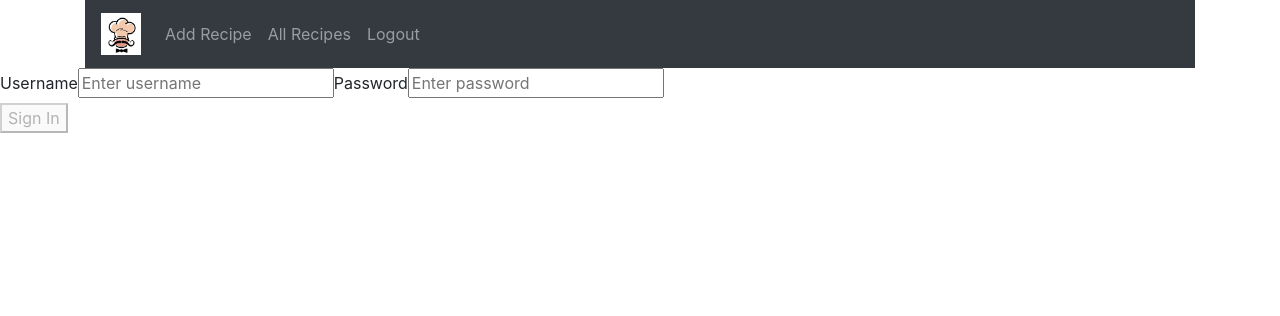
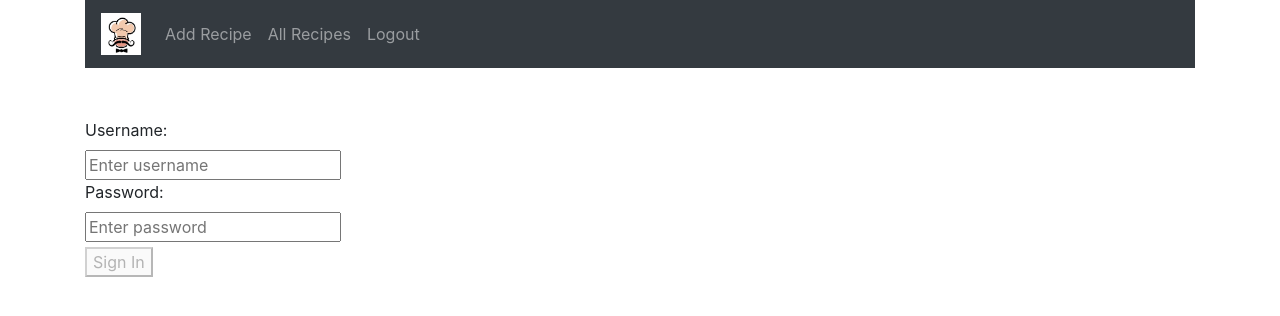
Before and after one commit to vrushti85/recipeAngularClass1, an Angular app: page /sign-in in a window 1280 px wide. Shown: the top 316 px of the page. Built offline with nearby package versions, Linux system fonts and the light colour scheme.

Commit message:
[Fix]: Design of signin page.

```diff
--- a/src/app/sign-in/sign-in.component.html
+++ b/src/app/sign-in/sign-in.component.html
@@ -1,11 +1,17 @@
+<div class="container">
   <div>
     <form class="form" [formGroup]="signinForm">
-      <label> Username </label>
+      <label> Username: </label>
+      <div>
         <input type="text" placeholder="Enter username" formControlName="username" />
-      <label>Password</label>
+      </div>
+      <label>Password: </label>
+      <div>
         <input type="password" placeholder="Enter password" formControlName="password" />
+      </div>
       <div>
         <button (click)="submit()" [disabled]="!signinForm.valid">Sign In</button>
       </div>
     </form>
   </div>
+</div>
--- a/src/app/sign-in/sign-in.component.scss
+++ b/src/app/sign-in/sign-in.component.scss
@@ -0,0 +1,7 @@
+.container{
+  margin-top: 50px;
+}
+
+button{
+  margin-top: 5px;
+}
```
Lines whose indentation alone changed are shown as unchanged.
